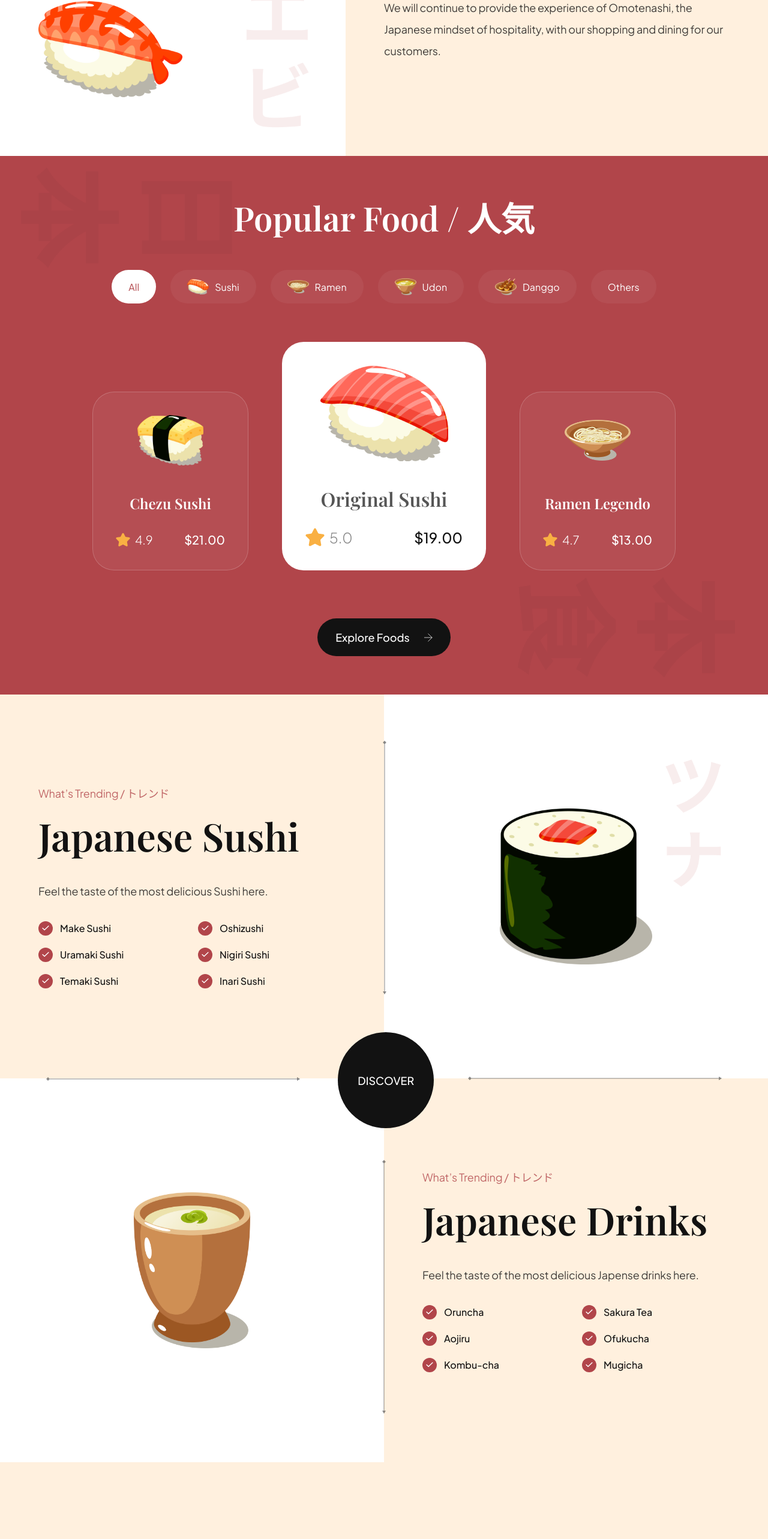
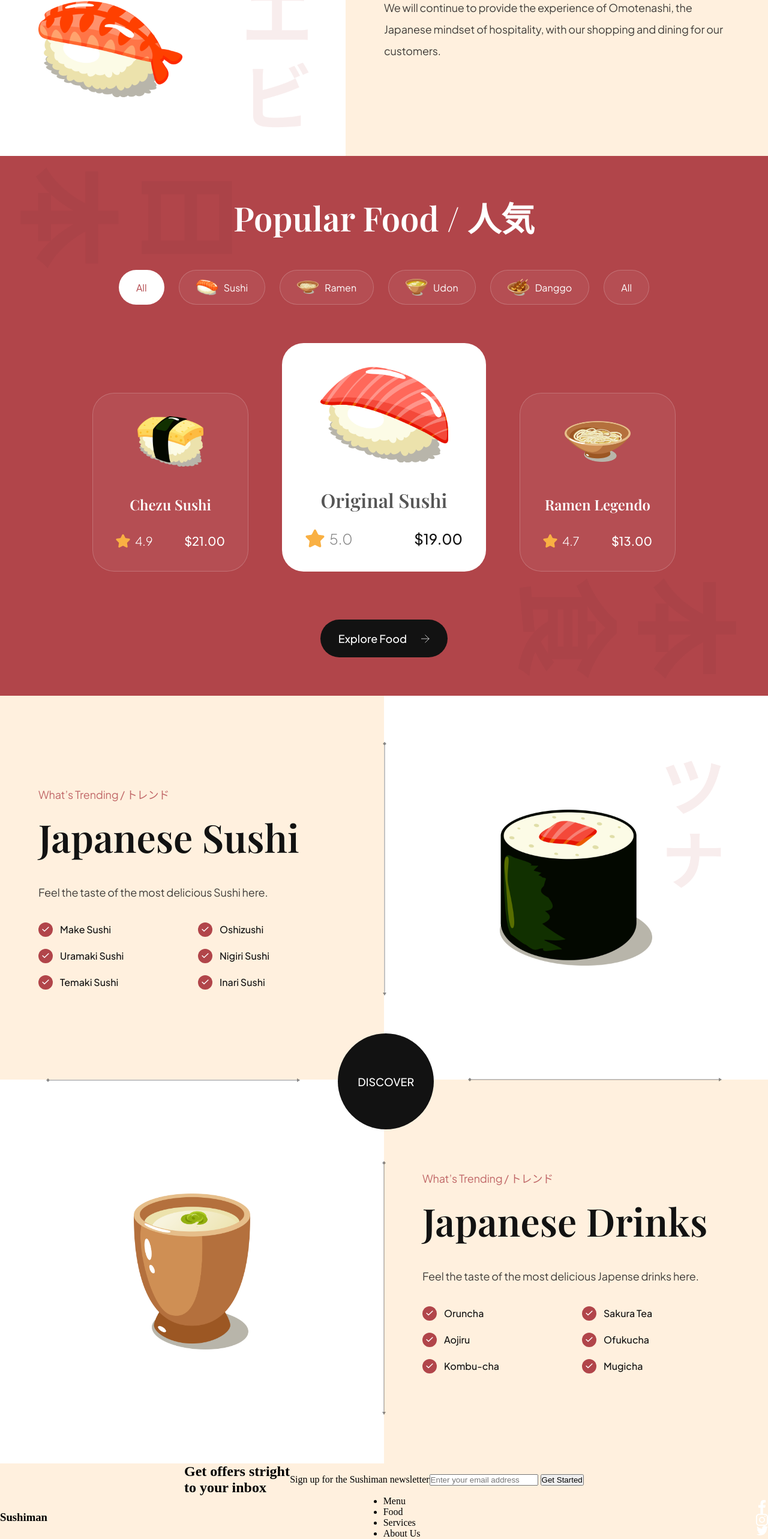
Before and after one commit to SnehaR17/SushiThemedWebsite, a website built with Vite: page index.html in a window 1280 px wide. Shown: the part 1254-3820 px from the top of the page at 60% size. Before the commit the page ends 3692 px from the top, so only its background shows below. Built offline with nearby package versions, Linux system fonts and the light colour scheme.

Commit message:
index file

```diff
--- a/index.html
+++ b/index.html
@@ -2,10 +2,11 @@
 <html lang="en">
   <head>
     <meta charset="UTF-8">
+    <meta http-equiv="X-UA-Compatible" content="IE=edge">
     <meta name="viewport" content="width=device-width, initial-scale=1.0">
-  <link rel="icon" type ="image/png" href="/sushi.png">
+    <link rel="icon" type="image/png" href="/sushi.png" />
     <link rel="stylesheet" href="css/style.css">
-  <title>SushiMan </title>
+    <title>Sushiman</title>
   </head>
   <body>
     <header>
@@ -54,8 +55,7 @@
           食
         </h2>
 
-      <div class="hero-image__overlay">
-      </div>
+        <div class="hero-image__overlay"></div>
       </div>
 
       <div class="hero-content">
@@ -89,20 +89,21 @@
     <section class="about-us" id="about-us">
       <div class="about-us__image">
         <div class="about-us__image-sushi3">
-        <img src="assets/sushi-3.png" alt="sushi" data-aos="fade-right">
+          <img src="assets/sushi-3.png" alt="sushi" data-aos="fade-right" />
         </div>
 
         <button class="about-us__button">
           Learn More
-        <img src="assets/arrow-up-right.svg" alt="learn more">
+
+          <img src="assets/arrow-up-right.svg" alt="learn more" />
         </button>
 
         <div class="about-us__image-sushi2">
-        <img src="assets/sushi-2.png" alt="sushi" data-aos="fade-right">
+          <img src="assets/sushi-2.png" alt="sushi"  data-aos="fade-right" />
         </div>
       </div>
 
-    <div class="about-us__content" data-aos="fade-left">
+      <div class="about-us__content"  data-aos="fade-left">
         <p class="sushi__subtitle">About Us / 私たちに関しては</p>
         <h3 class="sushi__title">Our mission is to bring true Japanese flavours to you.</h3>
         <p class="sushi__description">We will continue to provide the experience of Omotenashi, the Japanese mindset of hospitality, with our shopping and dining for our customers.
@@ -114,39 +115,34 @@
       <h2 class="popular-foods__title" data-aos="flip-up">Popular Food / 人気</h2>
 
       <div class="popular-foods__filters sushi__hide-scrollbar" data-aos="fade-up">
-      <button class="popular-foods__filters-btn active">All</button>
-
-      <button class="popular-foods__filters-btn">
-        <img src="/assets/sushi-9.png" alt="sushi 9">
+        <button class="popular-foods__filter-btn active">All</button>
+        <button class="popular-foods__filter-btn">
+          <img src="/assets/sushi-9.png" alt="sushi 9" />
           Sushi
         </button>
-
-      <button class="popular-foods__filters-btn">
-        <img src="/assets/sushi-8.png" alt="sushi 8">
+        <button class="popular-foods__filter-btn">
+          <img src="/assets/sushi-8.png" alt="sushi 8" />
           Ramen
         </button>
-
-      <button class="popular-foods__filters-btn">
-        <img src="/assets/sushi-7.png" alt="sushi 7">
+        <button class="popular-foods__filter-btn">
+          <img src="/assets/sushi-7.png" alt="sushi 7" />
           Udon
         </button>
-
-      <button class="popular-foods__filters-btn">
-        <img src="/assets/sushi-6.png" alt="sushi 6">
+        <button class="popular-foods__filter-btn">
+          <img src="/assets/sushi-6.png" alt="sushi 6" />
           Danggo
         </button>
-
-      <button class="popular-foods__filters-btn ">Others</button>
+        <button class="popular-foods__filter-btn">All</button>
       </div>
 
       <div class="popular-foods__catalogue" data-aos="fade-up">
-      <article class="popular-foods__card" >
-        <img class="popular-foods__card-image" src="assets/sushi-12.png" alt="sushi-12">
-        <h4               class="popular-foods__card-title">Chezu Sushi</h4>
+        <article class="popular-foods__card">
+          <img class="popular-foods__card-image" src="assets/sushi-12.png" alt="sushi-12" />
+          <h4 class="popular-foods__card-title">Chezu Sushi</h4>
 
           <div class="popular-foods__card-details flex-between">
             <div class="popular-foods__card-rating">
-            <img src="assets/star.svg" alt="star">
+              <img src="assets/star.svg" alt="star" />
               <p>4.9</p>
             </div>
 
@@ -155,12 +151,12 @@
         </article>
 
         <article class="popular-foods__card active-card">
-        <img class="popular-foods__card-image" src="assets/sushi-11.png" alt="sushi-11">
+          <img class="popular-foods__card-image" src="assets/sushi-11.png" alt="sushi-11" />
           <h4 class="popular-foods__card-title">Original Sushi</h4>
 
           <div class="popular-foods__card-details flex-between">
             <div class="popular-foods__card-rating">
-            <img src="assets/star.svg" alt="star">
+              <img src="assets/star.svg" alt="star" />
               <p>5.0</p>
             </div>
 
@@ -169,27 +165,24 @@
         </article>
 
         <article class="popular-foods__card">
-        <img class="popular-foods__card-image" src="assets/sushi-10.png" alt="sushi-10">
+          <img class="popular-foods__card-image" src="assets/sushi-10.png" alt="sushi-10" />
           <h4 class="popular-foods__card-title">Ramen Legendo</h4>
 
           <div class="popular-foods__card-details flex-between">
             <div class="popular-foods__card-rating">
-            <img src="assets/star.svg" alt="star">
+              <img src="assets/star.svg" alt="star" />
               <p>4.7</p>
             </div>
 
             <p class="popular-foods__card-price">$13.00</p>
           </div>
         </article>
-
-
       </div>
 
       <button class="popular-foods__button">
-      Explore Foods
-      <img src="assets/arrow-right.svg" alt="arrow-right">
+        Explore Food
+        <img src="assets/arrow-right.svg"  alt="arrow-right" />
       </button>
-
     </section>
 
     <section class="trending" id="food">
@@ -256,7 +249,7 @@
 
       </section>
 
-    <div class="trending__discover" >
+      <div class="trending__discover" data-aos="zoom-in">
         <p>Discover</p>
       </div>
 
@@ -292,7 +285,8 @@
               <div class="trending__icon flex-center">
                 <img src="assets/check.svg" alt="check" />
               </div>
-            <p>Sakura Tea</p>
+              <p>
+                Sakura Tea</p>
             </li>
             <li>
               <div class="trending__icon flex-center">
@@ -323,6 +317,44 @@
       </section>
     </section>
 
+    <section class="subscription flex-center" id="services">
+      <h2 data-aos="flip-down">
+        Get offers stright <br />
+        to your inbox
+      </h2>
+      <p data-aos="fade-up">Sign up for the Sushiman newsletter</p>
+
+      <div class="subscription__form" data-aos="fade-up">
+        <input type="text" placeholder="Enter your email address"/>
+        <button>Get Started</button>
+      </div>
+    </section>
+
+    <footer class="footer flex-between">
+      <h3 class="footer__logo">
+        <span>Sushi</span>man
+      </h3>
+
+      <ul class="footer__nav">
+        <li><a href="#menu">Menu</a></li>
+        <li><a href="#food">Food</a></li>
+        <li><a href="#services">Services</a></li>
+        <li><a href="#about-us">About Us</a></li>
+      </ul>
+
+      <ul class="footer__social">
+        <li class="flex-center">
+          <img src="assets/facebook.svg" alt="facebook" />
+        </li>
+        <li class="flex-center">
+          <img src="assets/instagram.svg" alt="instagram" />
+        </li>
+        <li class="flex-center">
+          <img src="assets/twitter.svg" alt="twitter" />
+        </li>
+      </ul>
+    </footer>
+
     <script src="js/script.js" type="module"></script>
   </body>
 </html>
```
Lines whose indentation alone changed are shown as unchanged.
